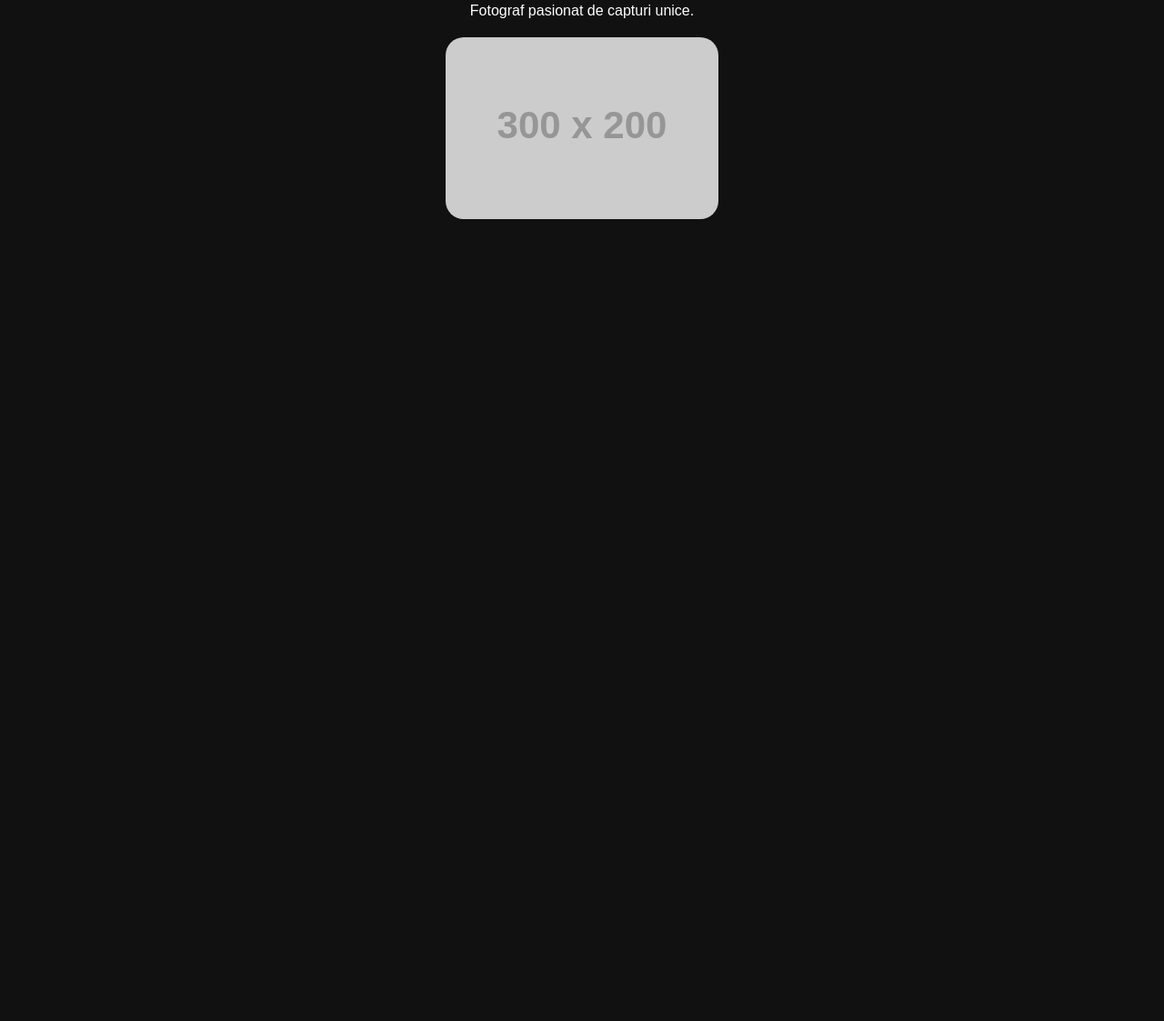
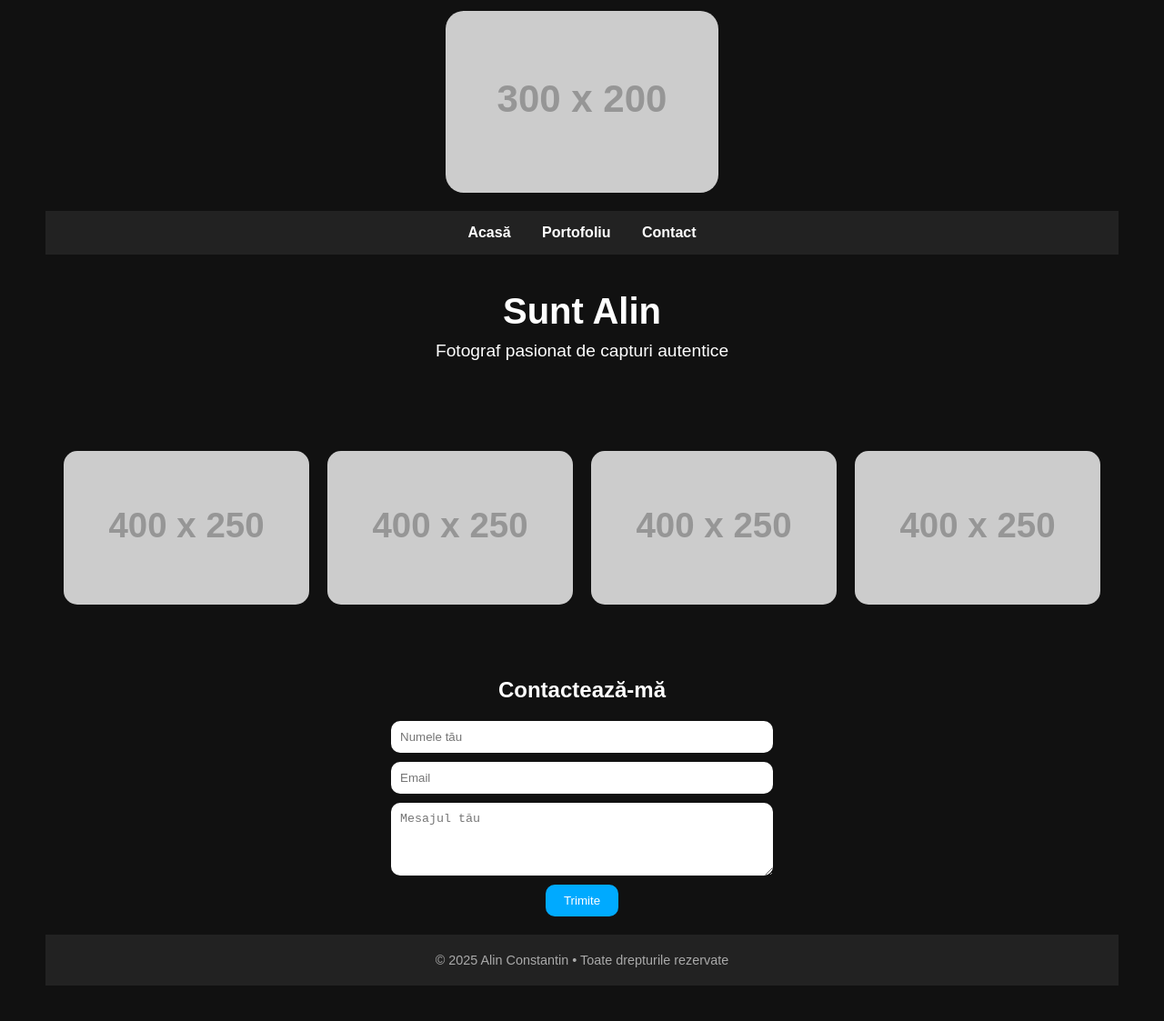
Before and after one commit to xMrAlinx/constantinalin.github.io, a plain HTML site: page index.html in a window 1280 px wide. Shown: the part 135-1258 px from the top of the page at 91% size. Before the commit the page ends 800 px from the top, so only its background shows below. Drawn offline with Linux system fonts and the light colour scheme; placeholder pictures from the web are drawn by us.

Commit message:
Update index.html

```diff
--- a/index.html
+++ b/index.html
@@ -14,3 +14,59 @@
   <img src="https://via.placeholder.com/300x200.png?text=Imagine+Portofoliu" alt="Imagine portofoliu">
 </body>
 </html>
+<!DOCTYPE html>
+<html lang="ro">
+<head>
+  <meta charset="UTF-8">
+  <meta name="viewport" content="width=device-width, initial-scale=1.0">
+  <title>Alin - Fotograf</title>
+  <style>
+    body { margin: 0; font-family: Arial; background: #111; color: #fff; }
+    nav { background: #222; padding: 15px; text-align: center; }
+    nav a { color: #fff; margin: 0 15px; text-decoration: none; font-weight: bold; }
+    nav a:hover { color: #0af; }
+    header { padding: 40px 20px; text-align: center; }
+    h1 { margin: 0; font-size: 2.5em; }
+    p { font-size: 1.2em; margin-top: 10px; }
+    .gallery { display: grid; grid-template-columns: repeat(auto-fit, minmax(250px, 1fr)); gap: 20px; padding: 20px; }
+    .gallery img { width: 100%; border-radius: 15px; transition: transform 0.3s; }
+    .gallery img:hover { transform: scale(1.05); }
+    .contact { padding: 20px; text-align: center; }
+    input, textarea { width: 90%; max-width: 400px; margin: 10px auto; display: block; padding: 10px; border-radius: 10px; border: none; }
+    footer { text-align: center; padding: 20px; font-size: 0.9em; color: #aaa; background: #222; }
+  </style>
+</head>
+<body>
+
+  <nav>
+    <a href="#acasa">Acasă</a>
+    <a href="#portofoliu">Portofoliu</a>
+    <a href="#contact">Contact</a>
+  </nav>
+
+  <header id="acasa">
+    <h1>Sunt Alin</h1>
+    <p>Fotograf pasionat de capturi autentice</p>
+  </header>
+
+  <section class="gallery" id="portofoliu">
+    <img src="https://via.placeholder.com/400x250.png?text=Foto+1" alt="Foto 1">
+    <img src="https://via.placeholder.com/400x250.png?text=Foto+2" alt="Foto 2">
+    <img src="https://via.placeholder.com/400x250.png?text=Foto+3" alt="Foto 3">
+    <img src="https://via.placeholder.com/400x250.png?text=Foto+4" alt="Foto 4">
+  </section>
+
+  <section class="contact" id="contact">
+    <h2>Contactează-mă</h2>
+    <input type="text" placeholder="Numele tău">
+    <input type="email" placeholder="Email">
+    <textarea rows="4" placeholder="Mesajul tău"></textarea>
+    <button style="padding:10px 20px;border:none;border-radius:10px;background:#0af;color:#fff;">Trimite</button>
+  </section>
+
+  <footer>
+    © 2025 Alin Constantin • Toate drepturile rezervate
+  </footer>
+
+</body>
+</html>
```
